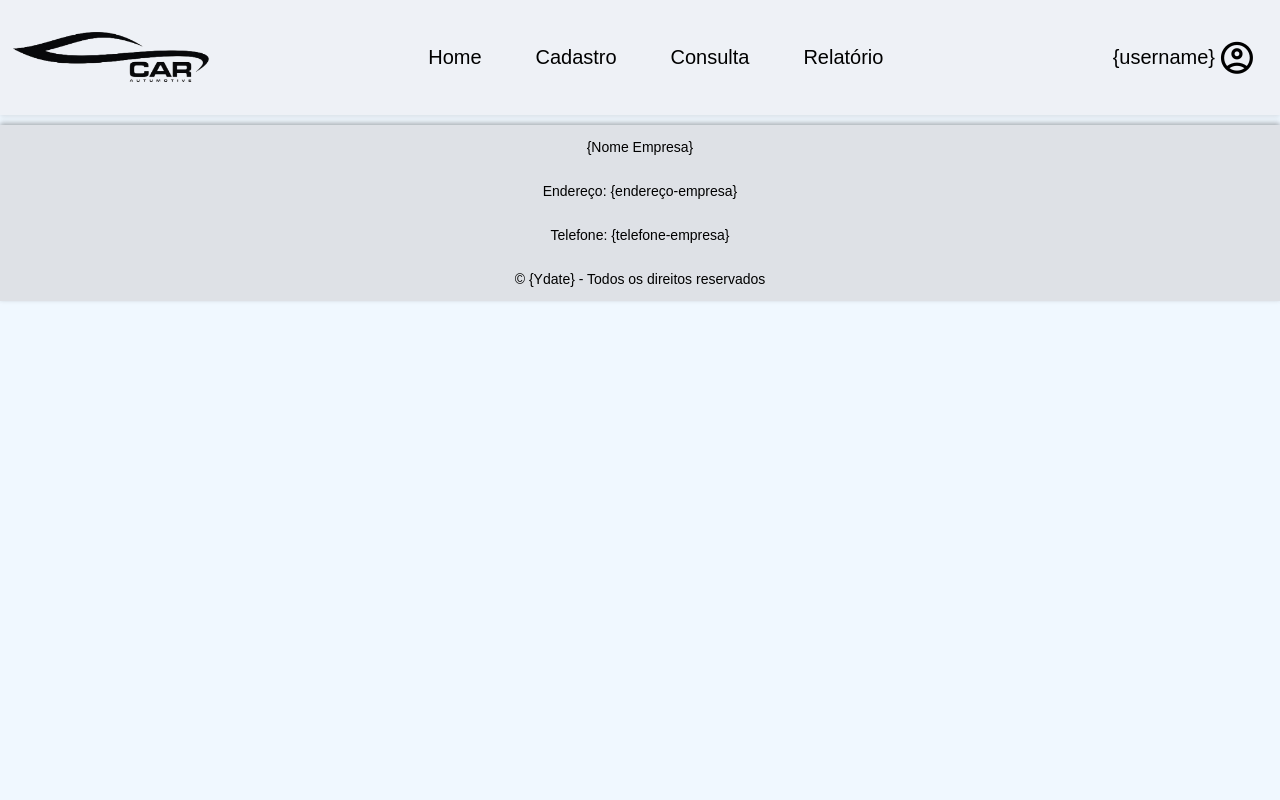
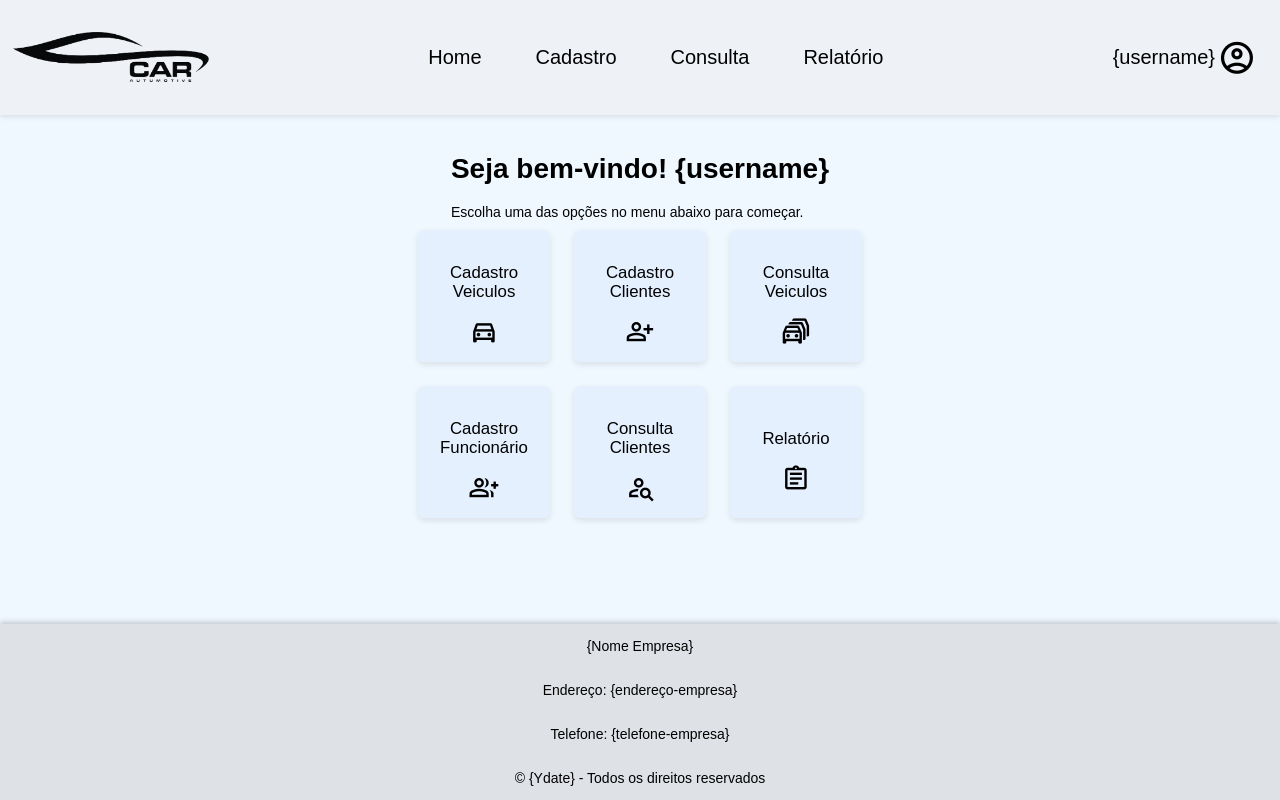
Before and after one commit to ga6rielsilva/Concessionaria, a Flask app: page / in a window 1280 px wide. Run offline with Flask 3, Linux system fonts and the light colour scheme.

Commit message:
Update main menu styles in CSS

```diff
--- a/Concessionaria/css/style.css
+++ b/Concessionaria/css/style.css
@@ -158,20 +158,67 @@ a {
 /**
  * Define o estilo do conteúdo da página.
  */
+.main-container {
+    padding: 49px;
+    margin: -30px auto;
+    display: flex;
+    flex-direction: column;
+    justify-content: center;
+    align-items: center;
+}
 
+.main-menu {
+    scale: 1.2;
+    height: 60%;
+    margin: 10px auto;
+    display: grid;
+    grid-template-columns: repeat(3, 1fr);
+    grid-template-rows: repeat(2, 1fr);
+    justify-items: center;
+    align-items: center;
+}
 
+.menu-item {
+
+    display: flex;
+    flex-direction: column;
+    justify-content: center;
+    align-items: center;
+    margin: 10px;
+    padding: 10px;
+    border-radius: 5px;
+    box-shadow: 0 2px 5px rgba(0, 0, 0, 0.1);
+    background-color: #d2e3fc67;
+    color: black;
+    text-align: center;
+    transition: all 0.5s ease;
+    width: 90px;
+    height: 90px;
+    cursor: pointer;
+}
+
+.menu-item p, .menu-item i {
+    scale: 1;
+}
+
+.menu-item:hover {
+    background-color: #d2e3fc;
+    color: black;
+    scale: 1.1;
+}
 /**
  * Define o estilo do rodapé da página.
  */
 
 .footer-container{
+    position: fixed;
+    width: 100%;
     background-color: #dee1e6;
-    box-shadow: 0 -2px 5px rgba(0, 0, 0, 0.3);
-    margin: 10px auto;
+    box-shadow: 0 -2px 5px rgba(0, 0, 0, 0.2);
+    bottom: 0;
     align-items: center;
     display: flex;
     flex-direction: column;
-    height: 40%;
     justify-content: center;
     text-align: center;
 }
--- a/Concessionaria/templates/index.html
+++ b/Concessionaria/templates/index.html
@@ -5,8 +5,7 @@
     <meta charset="UTF-8">
     <meta name="viewport" content="width=device-width, initial-scale=1.0">
     <link rel="stylesheet" href="/Concessionaria/css/style.css">
-    <link rel="stylesheet"
-        href="https://fonts.googleapis.com/css2?family=Material+Symbols+Outlined:opsz,wght,FILL,GRAD@24,400,0,0&icon_names=account_circle" />
+    <link rel="stylesheet" href="https://fonts.googleapis.com/css2?family=Material+Symbols+Outlined:wght@600" />
     <title>Nome Empresa</title>
 </head>
 
@@ -25,15 +24,42 @@
             <div>
                 <a class="user" href="">
                     <p>{username}</p>
-                    <i class="material-symbols-outlined user-icon">
-                        account_circle
-                    </i>
+                    <i class="material-symbols-outlined user-icon">account_circle</i>
                 </a>
             </div>
         </div>
     </header>
     <main>
-
+        <div class="main-container">
+            <div class="main-content">
+                <h1>Seja bem-vindo! {username}</h1>
+                <p>Escolha uma das opções no menu abaixo para começar.</p>
+            </div>
+            <div class="main-menu">
+                <a href="#" class="menu-item">
+                    <p>Cadastro <br> Veiculos</p>
+                    <i class="material-symbols-outlined">directions_car</i>
+                </a>
+                <a href="#" class="menu-item">
+                    <p>Cadastro <br> Clientes</p>
+                    <i class="material-symbols-outlined menu-icon">person_add</i>
+                </a>
+                <a href="#" class="menu-item">
+                    <p>Consulta <br> Veiculos</p>
+                    <i class="material-symbols-outlined menu-icon">traffic_jam</i>
+                </a>
+                <a href="#" class="menu-item">
+                    <p>Cadastro <br>Funcionário</p>
+                    <i class="material-symbols-outlined">group_add</i>
+                </a>
+                <a href="#" class="menu-item">
+                    <p>Consulta <br> Clientes</p>
+                    <i class="material-symbols-outlined menu-icon">person_search</i>
+                <a href="#" class="menu-item">
+                    <p>Relatório</p>
+                    <i class="material-symbols-outlined menu-icon">assignment</i>
+                </a>
+            </div>
     </main>
     <footer>
         <div class="footer-container">
```
Also changed, not shown: database.sql (added, +23 -0 lines).
